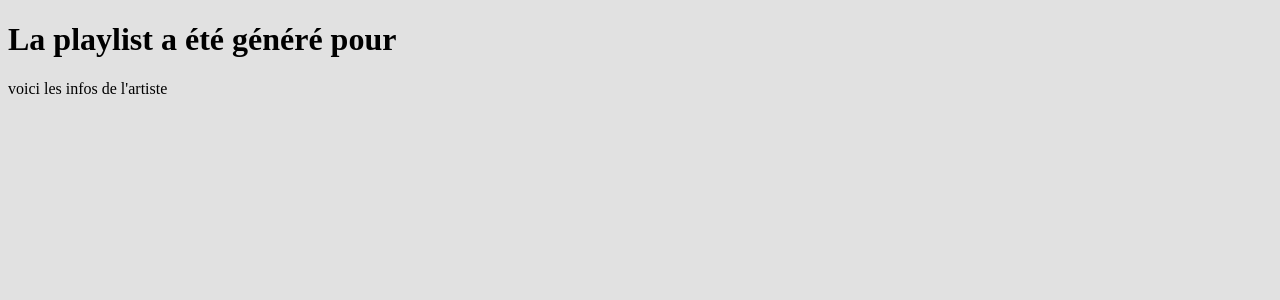
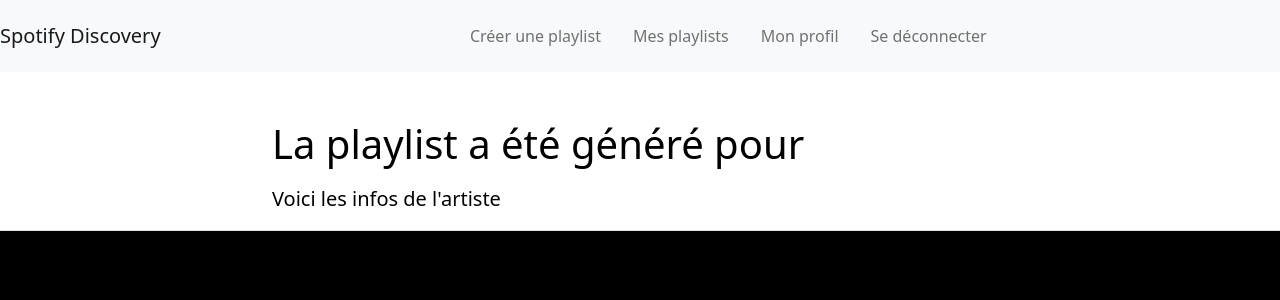
Before and after one commit to erwanlenagard/spotifydiscovery, a Flask app: template templates/success.html in a window 1280 px wide. Shown: the top 300 px of the page. Run offline with Flask 2, Linux system fonts and the light colour scheme; the template is opened without the code that fills it, so the values that code supplies are empty; parts of the project's set-up code (start-up, migrations or seed data) failed here and were passed over; some libraries are stand-ins or nearby versions.

Commit message:
Add files via upload

```diff
--- a/templates/form.html
+++ b/templates/form.html
@@ -1,4 +1,5 @@
 <!DOCTYPE html>
+<html>
 <head>
     <meta charset="utf-8">
     <meta name="viewport" content="width=device-width, initial-scale=1, shrink-to-fit=no">
--- a/templates/index.html
+++ b/templates/index.html
@@ -1,4 +1,5 @@
 <!DOCTYPE html>
+<html>
 <head>
     <meta charset="utf-8">
     <meta name="viewport" content="width=device-width, initial-scale=1, shrink-to-fit=no">
--- a/templates/success.html
+++ b/templates/success.html
@@ -1,19 +1,51 @@
-{% extends 'bootstrap/base.html' %}
-{% import "bootstrap/wtf.html" as wtf %}
+<!DOCTYPE html>
+<html>
+<head>
+    <meta charset="utf-8">
+    <meta name="viewport" content="width=device-width, initial-scale=1, shrink-to-fit=no">
+    <meta name="description" content="">
+    <meta name="author" content="">
+    <link rel="icon" href="../../../../favicon.ico">
 
-{% block styles %}
-{{ super() }}
-    <style>
-        body { background: #e1e1e1; }
-    </style>
-{% endblock %}
+    <title>Spotify discovery - Créer une playlist</title>
+
+    <!-- Custom styles for this template -->
+    <link href="pricing.css" rel="stylesheet">
+  </head>
+
+  <body style="background-color: rgb(0, 0, 0);">
 
 
-{% block title %}
-Succès
-{% endblock %}
+<div class="align-items-center bg-white border-bottom box-shadow" style="color: rgb(255, 255, 255); background-color: rgb(59, 59, 59);color:black;">
 
-{% block content %}
+        <!-- NAVBAR
+    ================================================== -->
+
+ <nav class="navbar navbar-expand-lg navbar-light bg-light">
+    <div class="d-flex flex-grow-1">
+        <span class="w-100 d-lg-none d-block"><!-- hidden spacer to center brand on mobile --></span>
+        <a class="navbar-brand d-none d-lg-inline-block" href="/">
+           Spotify Discovery
+        </a>
+    </div>
+    <div class="collapse navbar-collapse flex-grow-1 text-right" id="myNavbar">
+        <ul class="navbar-nav ml-auto flex-nowrap">
+            <li class="nav-item">
+                <a href="/create_playlist" class="nav-link m-2 menu-item nav-active">Créer une playlist</a>
+            </li>
+            <li class="nav-item">
+                <a href="/playlist" class="nav-link m-2 menu-item">Mes playlists</a>
+            </li>
+            <li class="nav-item">
+                <a href="/current_user" class="nav-link m-2 menu-item">Mon profil</a>
+            </li>
+            <li class="nav-item">
+                <a href="/logout" class="nav-link m-2 menu-item">Se déconnecter</a>
+            </li>
+        </ul>
+    </div>
+</nav>
+
 
 <div class="container">
   <div class="row">
@@ -21,7 +53,7 @@
 
       <h1 class="pt-5 pb-2">La playlist a été généré pour {{name}}</h1>
 
-      <p class="lead">voici les infos de l'artiste</p>
+      <p class="lead">Voici les infos de l'artiste</p>
 
       {{info_artiste}}
 
@@ -30,4 +62,29 @@
   </div>
 </div>
 
-{% endblock %}
+
+
+    <!-- Bootstrap core JavaScript
+    ================================================== -->
+    <!-- Placed at the end of the document so the pages load faster -->
+      <!-- Bootstrap core CSS -->
+    <link href="https://cdn.jsdelivr.net/npm/bootstrap@5.1.0/dist/css/bootstrap.min.css" rel="stylesheet" integrity="sha384-KyZXEAg3QhqLMpG8r+8fhAXLRk2vvoC2f3B09zVXn8CA5QIVfZOJ3BCsw2P0p/We" crossorigin="anonymous">
+<script src="https://cdn.jsdelivr.net/npm/bootstrap@5.1.0/dist/js/bootstrap.bundle.min.js" integrity="sha384-U1DAWAznBHeqEIlVSCgzq+c9gqGAJn5c/t99JyeKa9xxaYpSvHU5awsuZVVFIhvj" crossorigin="anonymous"></script>
+    <script src="https://cdn.jsdelivr.net/npm/@popperjs/core@2.9.3/dist/umd/popper.min.js" integrity="sha384-eMNCOe7tC1doHpGoWe/6oMVemdAVTMs2xqW4mwXrXsW0L84Iytr2wi5v2QjrP/xp" crossorigin="anonymous"></script>
+<script src="https://cdn.jsdelivr.net/npm/bootstrap@5.1.0/dist/js/bootstrap.min.js" integrity="sha384-cn7l7gDp0eyniUwwAZgrzD06kc/tftFf19TOAs2zVinnD/C7E91j9yyk5//jjpt/" crossorigin="anonymous"></script>
+    <link href="../../css/editor.css" rel="stylesheet">
+	<script src="https://code.jquery.com/jquery-3.3.1.slim.min.js" integrity="sha384-q8i/X+965DzO0rT7abK41JStQIAqVgRVzpbzo5smXKp4YfRvH+8abtTE1Pi6jizo" crossorigin="anonymous"></script>
+<!--     <script src="../../js/vendor/popper.min.js"></script>
+    <script src="../../js/bootstrap.min.js"></script> -->
+    <script src="https://cdn.jsdelivr.net/npm/holderjs@2.9.4/holder.js"></script>
+    <script>
+      Holder.addTheme('thumb', {
+        bg: '#55595c',
+        fg: '#eceeef',
+        text: 'Thumbnail'
+      });
+    </script>
+
+
+</body>
+</html>
```
